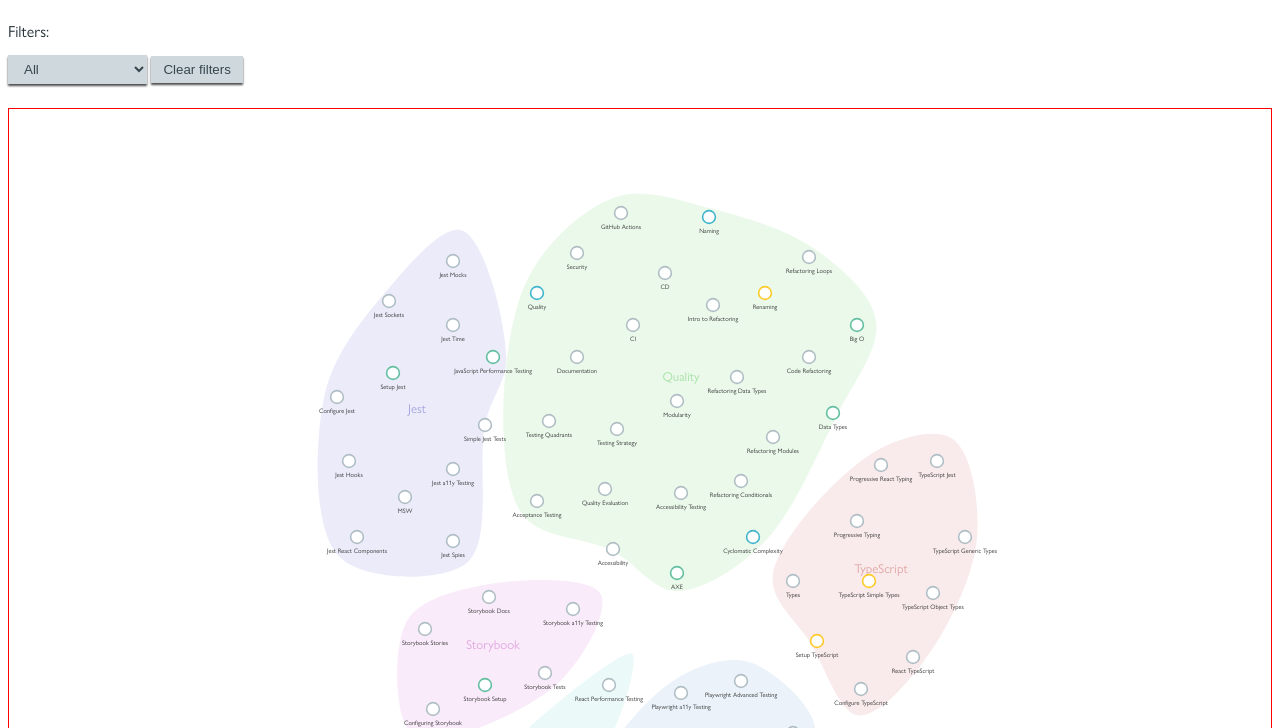
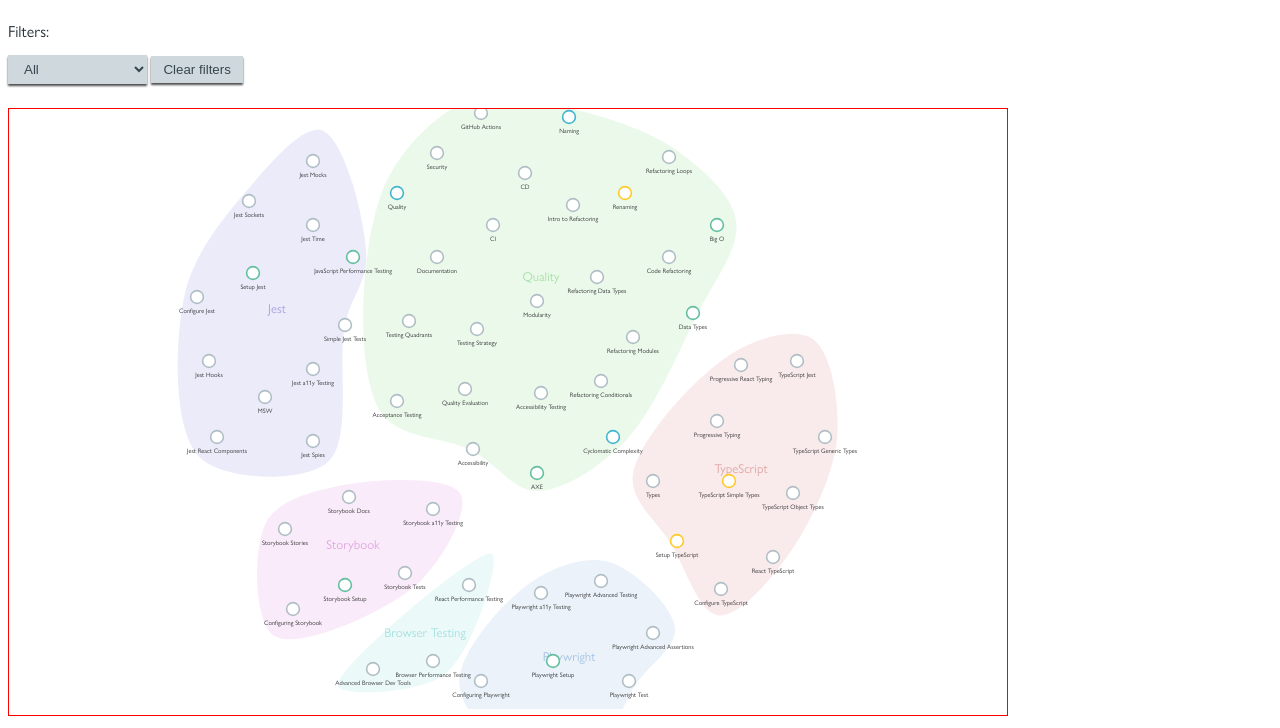
Before and after one commit to kylecoberly/d3-force-graph-demo, a website with bundled scripts: page site/index.html in a window 1280 px wide. Shown: the part 72-800 px from the top of the page. Built offline with nearby package versions, Linux system fonts and the light colour scheme.

Commit message:
Constrain chart

```diff
--- a/site/chart/options.js
+++ b/site/chart/options.js
@@ -6,9 +6,9 @@
 	forces,
 } = {
 	chart: {
-		height: window.innerHeight * 1,
-		width: window.innerWidth * 1,
-		boundary: window.innerWidth,
+		height: 600,//window.innerHeight * 0.8,
+		width: 1000,//window.innerWidth * 0.8,
+		boundary: 400,//window.innerWidth * 0.7,
 	},
 	zoom: {
 		initial: 4,
--- a/site/index.scss
+++ b/site/index.scss
@@ -136,6 +136,7 @@
 	border: 1px solid red;
 	overflow: hidden;
 	position: relative;
+	max-width: 1000px;
 }
 
 #circle {
```
